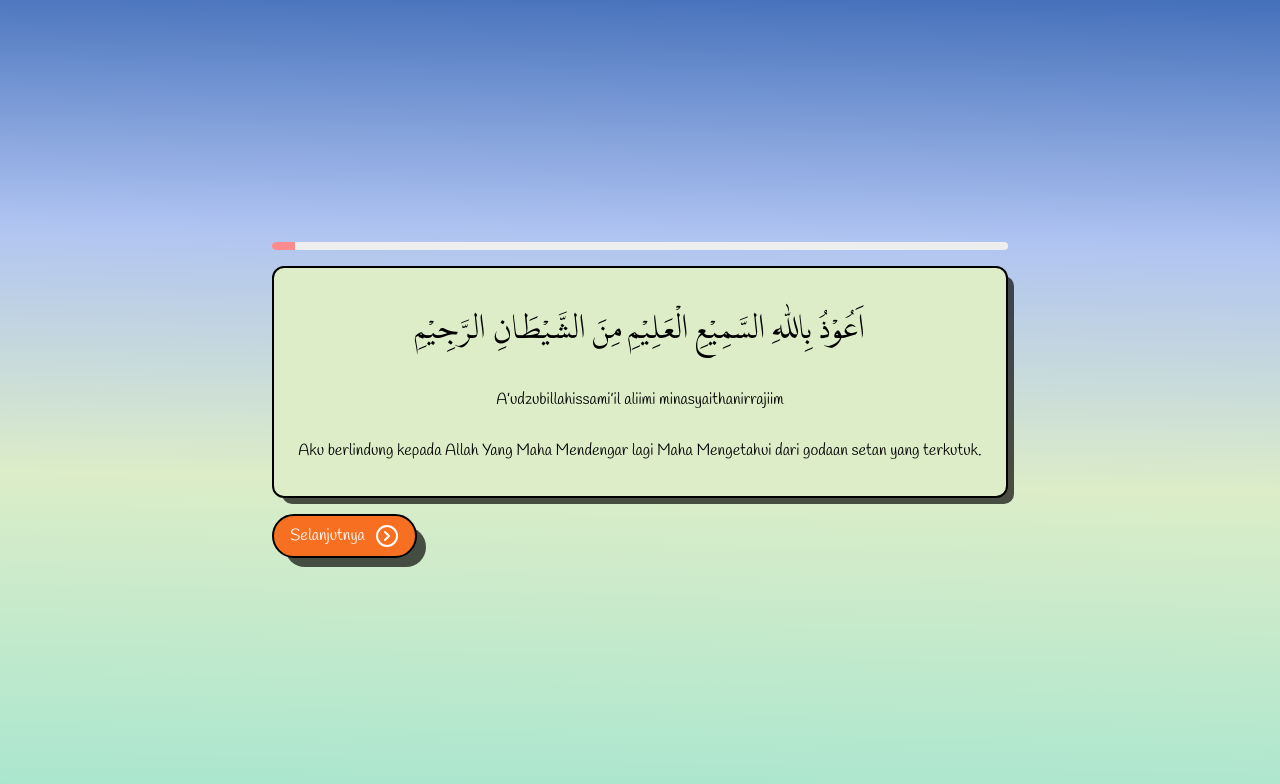
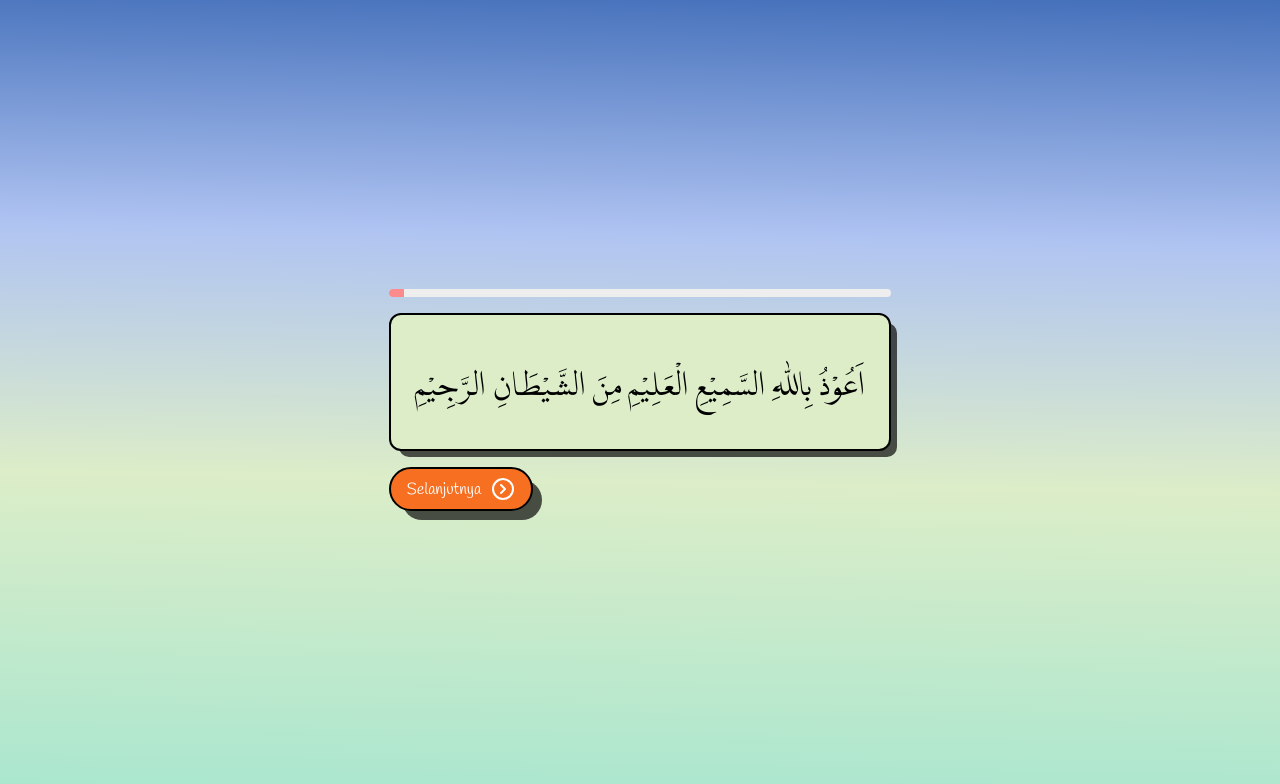
Before and after one commit to alfanfauzy/dzikir-almatsurat, a website: page index.html in a window 1280 px wide. Both pictures are taken after a click on the button "Mulai". Drawn offline with nearby package versions, Linux system fonts and the light colour scheme.

Commit message:
update(content): update content dzikir

```diff
--- a/dzikir.json
+++ b/dzikir.json
@@ -28,126 +28,154 @@
   },
   {
     "title": "Al-Ikhlas: 1-4",
+    "count": 3,
     "arabic": "بِسْمِ اللّٰهِ الرَّحْمٰنِ الرَّحِيْمِ ۝ قُلْ هُوَ اللّٰهُ اَحَدٌۚ ۝ اَللّٰهُ الصَّمَدُۚ ۝ لَمْ يَلِدْ وَلَمْ يُوْلَدْۙ ۝ وَلَمْ يَكُنْ لَّهٗ كُفُوًا اَحَدٌ",
     "transalation": "Aku berlindung kepada Allah Yang Maha Mendengar lagi Maha Mengetahui dari godaan setan yang terkutuk."
   },
   {
     "title": "Al-Falaq: 1-5",
+    "count": 3,
     "arabic": "بِسْمِ اللّٰهِ الرَّحْمٰنِ الرَّحِيْمِ ۝ قُلْ اَعُوْذُ بِرَبِّ الْفَلَقِۙ ۝ مِنْ شَرِّ مَا خَلَقَۙ ۝ وَمِنْ شَرِّ غَاسِقٍ اِذَا وَقَبَۙ ۝ وَمِنْ شَرِّ النَّفّٰثٰتِ فِى الْعُقَدِۙ ۝ وَمِنْ شَرِّ حَاسِدٍ اِذَا حَسَدَ",
     "transalation": "Aku berlindung kepada Allah Yang Maha Mendengar lagi Maha Mengetahui dari godaan setan yang terkutuk."
   },
   {
-    "title": "Al-Nass: 1-6",
+    "title": "An-Nass: 1-6",
+    "count": 3,
     "arabic": "بِسْمِ اللّٰهِ الرَّحْمٰنِ الرَّحِيْمِ . قُلْ اَعُوْذُ بِرَبِّ النَّاسِۙ ۝ مَلِكِ النَّاسِۙ ۝ اِلٰهِ النَّاسِۙ ۝ مِنْ شَرِّ الْوَسْوَاسِ ەۙ الْخَنَّاسِۖ ۝ الَّذِيْ يُوَسْوِسُ فِيْ صُدُوْرِ النَّاسِۙ ۝ مِنَ الْجِنَّةِ وَالنَّاسِ",
     "transalation": "Aku berlindung kepada Allah Yang Maha Mendengar lagi Maha Mengetahui dari godaan setan yang terkutuk."
   },
   {
-    "title": "#1: Dzikir (3x)",
+    "title": "#1: Dzikir",
+    "count": 3,
     "arabic": "أَصْبَحْنَا وَأَصْبَحَ الْمُلْكُ لِلّٰهِ،, وَالْحَمْدُ لِلّٰهِ لَا شَرِيْكَ لَهُ , لَا إِلَهَ إِلَّا هُوَ وَإِلَيْهِ النُّشُوْرُ",
     "transalation": "Aku berlindung kepada Allah Yang Maha Mendengar lagi Maha Mengetahui dari godaan setan yang terkutuk."
   },
   {
-    "title": "#2: Dzikir (3x)",
+    "title": "#2: Dzikir",
+    "count": 3,
     "arabic": "اَصْبَحْنَا عَلَى فِطْرَةِ الْإِسْلَامِ، وَكَلِمَةِ الْإِخْلَاصِ، وَعَلَى دِيْنِ نَبِيِّنَا مُحَمَّدٍ ﷺ وَعَلَى مِلَّةِ أَبِيْنَا إِبْرَاهِيْمَ حَنِيْفًا وَمَا كَانَ مِنَ الْمُشْرِكِيْنَ",
     "transalation": "Aku berlindung kepada Allah Yang Maha Mendengar lagi Maha Mengetahui dari godaan setan yang terkutuk."
   },
   {
-    "title": "#3: Dzikir (3x)",
+    "title": "#3: Dzikir",
+    "count": 3,
     "arabic": "اللّٰهُـمَّ إِنِّيْ أَصْبَحْتُ مِنْكَ فِيْ نِعْمَةٍ وَعَافِيَةٍ وَسِتْرٍ, فَأَتِمَّ عَلَيَّ نِعْمَتَكَ وَعَافِيَتَكَ وَسِتْرَكَ فِيْ الدِّيْنِ وَالدُّنْيَا وَالْأَخِرَةِ",
     "transalation": "Aku berlindung kepada Allah Yang Maha Mendengar lagi Maha Mengetahui dari godaan setan yang terkutuk."
   },
   {
-    "title": "#4: Dzikir (3x)",
+    "title": "#4: Dzikir",
+    "count": 3,
     "arabic": "اَللّٰهُـمَّ مَا أَصْبَحَ بِيْ مِنْ نِعْمَةٍ , أَوْ بِأَحَدٍ مِنْ خَلْقِكَ فَمِنْكَ وَحْدَكَ , لَا شَرِيْكَ لَكَ , فَلَكَ الْحَمْدُ , وَلَكَ الشُّكْرُ",
     "transalation": "Aku berlindung kepada Allah Yang Maha Mendengar lagi Maha Mengetahui dari godaan setan yang terkutuk."
   },
   {
-    "title": "#5: Dzikir (3x)",
+    "title": "#5: Dzikir",
+    "count": 3,
     "arabic": "يَارَبِّيْ لَكَ الْحَمْدُ كَمَا يَنْبَغِيْ لِجَلَالِ وَجْهِكَ الْكَرِيْمِ وَعَظِيْمِ سُلْطَانِكَ",
     "latin": "Yaa rabbi lakal hamdu kamaa yanbagii lijalaali wajhikal kariimi wa’azhiimi sulthanik.",
     "transalation": "Aku berlindung kepada Allah Yang Maha Mendengar lagi Maha Mengetahui dari godaan setan yang terkutuk."
   },
   {
-    "title": "#6: Dzikir (3x)",
-    "arabic": "رَضِتُ بِاللّٰهِ رَبَّا وَبِالْإِسْلاَمِ دِيْنَا وَبِمُحَمَّدٍ نَبِيًّا وَرَسُوْلاَ . رَبِّ زِدْ نِيْ عِلْمًـا وَرْزُقْنِـيْ فَهْمًـا وَاجْعَلْنِيْ مِنَ الصَّالِحِيْن",
+    "title": "#6: Dzikir",
+    "count": 3,
+    "arabic": "رَضِتُ بِاللّٰهِ رَبَّا وَبِالْإِسْلاَمِ دِيْنَا وَبِمُحَمَّدٍ نَبِيًّا وَرَسُوْلاَ",
     "latin": "radhitubillahi rabbaa wabil islaamidiinaa wabimuhammadin-nabiyyaan warasuulaa rabbi zidnii 'ilman warzuqnii fahmaa waj'alnii minash-shalihiina",
     "transalation": "Aku berlindung kepada Allah Yang Maha Mendengar lagi Maha Mengetahui dari godaan setan yang terkutuk."
   },
   {
-    "title": "#7: Dzikir (3x)",
+    "title": "#7: Dzikir",
+    "count": 3,
     "arabic": "سُبْحَانَ اللّٰهِ وَبِحَمْدِهِ عَدَدَ خَلْقِهِ وَرِضَا نَفْسِهِ وَزِنَةَ عَرْشِهِ وَمِدَادَ كَلِمَاتِهِ",
     "latin": "Subhaanallahi wa bihamdihi ‘adada khalqihi wa ridhaa nafsihi wa zinata ‘arsyihi wa midadaa kalimaatihi",
     "transalation": "Aku berlindung kepada Allah Yang Maha Mendengar lagi Maha Mengetahui dari godaan setan yang terkutuk."
   },
   {
-    "title": "#8: Dzikir (3x)",
+    "title": "#8: Dzikir",
+    "count": 3,
     "arabic": "بِسْمِ اللّٰهِ الَّذِي لَا يَضُرُّ مَعَ اسْمِهِ شَيْءٌ فِي الْأَرْضِ وَلَا فِي السَّمَاءِ وَهُوَ السَّمِيعُ الْعَلِيمُ",
     "latin": "Bismillahil-ladzii laa yadhurru ma’asmihi syaiun fiil ardhi walaa fissamaa-i wa huwassamii’ul ‘aliim.",
     "transalation": "Aku berlindung kepada Allah Yang Maha Mendengar lagi Maha Mengetahui dari godaan setan yang terkutuk."
   },
   {
-    "title": "#9: Dzikir (3x)",
+    "title": "#9: Dzikir",
+    "count": 3,
     "arabic": "اللّٰهُـمَّ إِنَّا نَعُوْذُبِكَ مِنْ أَنْ نُشْرِكَ بِكَ شَيْئًا نَعْلَمُهُ وَنَسْتَغْفِرُكَ لِمَا لَا نَعْلَمُهُ",
     "latin": "Allahumma inna na'uudzubika min an-nusyrika bika syaian na’lamuhu wa nastaghfiruka lima laa na’lamuhu",
     "transalation": "Aku berlindung kepada Allah Yang Maha Mendengar lagi Maha Mengetahui dari godaan setan yang terkutuk."
   },
   {
-    "title": "#10: Dzikir (3x)",
+    "title": "#10: Dzikir",
+    "count": 3,
     "arabic": "أَعُوْذُ بِكَلِمَاتِ اللّٰهِ التَّامَّاتِ مِنْ شَرِّ مَا خَلَقَ",
     "latin": "A’uudzu bikalimaatillahittaammaati min syarrimaa khalaq",
     "transalation": "Aku berlindung kepada Allah Yang Maha Mendengar lagi Maha Mengetahui dari godaan setan yang terkutuk."
   },
   {
-    "title": "#11: Dzikir (3x)",
+    "title": "#11: Dzikir",
+    "count": 3,
     "arabic": "اَللّٰهُـمَّ اِنِّى اَعُوْذُ بِكَ مِنَ الْهَمِّ وَالْحَزَنِ , وَاَعُوذُ بِكَ مِنَ الْعَجْزِ وَالْكَسَلِ , وَاَعُوذُ بِكَ مِنَ الْجُبْنِ وَالْبُخْلِ , وَاَعُوذُ بِكَ مِنْ غَلَبَةِ الدَّيْنِ وَقَهْرِ الرِّ جَالِ",
     "latin": "Allahumma inni a’uudzu bika minal hammi wal hazani wa a’uudzu bika minal ‘ajzi wal kasali wa ‘auudzu bika minal jubni wal bukhli wa a’uudzu bika min ghalabatiddaini wa qahrirrijal.",
     "transalation": "Aku berlindung kepada Allah Yang Maha Mendengar lagi Maha Mengetahui dari godaan setan yang terkutuk."
   },
   {
-    "title": "#12: Dzikir (3x)",
-    "arabic": "اللّٰهُـمَّ عَافِنِي فِي بَدَنِي،, اللّٰهُـمَّ عَافِنِي فِي سَمْعِي،, اللّٰهُـمَّ عَافِنِي فِي بَصَرِي،, اللّٰهُـمَّ عَافِنِيْ فِيْ قَلْبِيْ",
+    "title": "#12: Dzikir",
+    "count": 3,
+    "arabic": "اللّٰهُـمَّ عَافِنِي فِي بَدَنِي،, اللّٰهُـمَّ عَافِنِي فِي سَمْعِي،, اللّٰهُـمَّ عَافِنِي فِي بَصَرِي",
     "latin": "Allahumma ‘aafinii fii badanii, Allahumma ‘aafinii fii sam’ii, Allahumma ‘aa finii fii basharii, Allahumma 'aafinii fii qalbii.",
     "transalation": "Aku berlindung kepada Allah Yang Maha Mendengar lagi Maha Mengetahui dari godaan setan yang terkutuk."
   },
   {
-    "title": "#13: Dzikir (3x)",
+    "title": "#13: Dzikir",
+    "count": 3,
+    "arabic": "اللّٰهُـمَّ إِنِّي أَعُوْذُبِكَ مِنَ الْكُفْرِ وَالْفَقْرِ, وَأَعُوْذُبِكَ مِنْ عَذَابِ الْقَبْرِ, لَآ إِلَهَ إِلَّا أَنْتَ",
+    "latin": "Allahumma innii a‘uudzu bika minal kufri wal faqri, Allahumma inni ‘auudzu bika min ‘adzaabil qabri, laa ilaaha illa anta.",
+    "transalation": "Aku berlindung kepada Allah Yang Maha Mendengar lagi Maha Mengetahui dari godaan setan yang terkutuk."
+  },
+  {
+    "title": "#14: Dzikir",
+    "count": 3,
     "arabic": "اَللّٰهُـمَّ أَنْتَ رَ بِّيْ لاَ إِلَهَ إِلاَّ أَنْتَ،, خَلَقْتَنِيْ وَأَنَا عَبْدُكَ،, وَأَنَا عَلَى عَهْدِكَ وَوَعْدِكَ مَا اسْتَطَعْتُ،, أَعُوْذُ بِكَ مِنْ شَرِّ مَا صَنَعْتُ،, أَبُوْءُ لَكَ بِنِعْمَتِكَ عَلَيَّ،, وَأَبُوْءُ بِذَنْبِيْ فَاغْفِرْ لِيْ فَإِنَّهُ لاَ يَغْفِرُ الذُّنُوْبَ إِلاَّ أَنْتَ",
     "latin": "Allahumma anta rabbi laa ilaha illa anta khalaqtanii wa anaa ‘abduka wa anaa ‘alaa ‘ahdika wa wa’dika maastatha’tu a’udzuubika min syarrimaa shana’tu abuu-u laka bini’matika ‘alaiyya wa abuu-u bizanbii faaghfirlii fainnahu laa yaghfiru dzunuuba illa anta",
     "transalation": "Aku berlindung kepada Allah Yang Maha Mendengar lagi Maha Mengetahui dari godaan setan yang terkutuk."
   },
   {
-    "title": "#14: Dzikir (3x)",
-    "arabic": "أَسْتَغْفِرُ اللّٰهَ الَّذِي لَآ إِلَهَ إِلَّا هُوَ الْحَيُّ الْقَيُّومُ وَأَتُوبُ إِلَيْهِ",
+    "title": "#15: Dzikir",
+    "count": 3,
+    "arabic": "أَسْتَغْفِرُ اللَّهَ الْعَظِيمَ الَّذِي لَا إلهَ إِلَّا هُوَ الْحَيَّ الْقَيُّومَ وَأَتُوبُ إِلَيْهِ",
     "latin": "Astagfirullah, alladzii laa ilaaha illa huwal haiyyul qayyuum wa atuubu ilaih",
     "transalation": "Aku berlindung kepada Allah Yang Maha Mendengar lagi Maha Mengetahui dari godaan setan yang terkutuk."
   },
   {
-    "title": "Shalawat Nabi (10x)",
+    "title": "Shalawat Nabi",
+    "count": 10,
     "arabic": "اللّٰهُـمَّ صَلِّ عَلَى سَيِّدِنَا مُحَمَّدٍ وَعَلَى آلِ سَيِّدِنَا مُحَمَّدٍ،, كَمَا صَلَّيْتَ عَـلَى سَيِّدِنَا إِبْرَاهِيْمَ وَعَلَى آلِ سَيِّدِنَا إِبْرَاهِيْمَ،, وَبَارِكْ عَلَى سَيِّدِنَا مُحَمَّدٍ وَعَلَى آلِ سَيِّدِنَا مُحَمَّدٍ،, كَمَا بَارَكْتَ عَلَى سَيِّدِنَا إِبْرَاهِيْمَ وَعَلَى آلِ سَيِّدِنَا إِبْرَاهِيْمَ , فِيْ الْعَالَمِيْنَ، إِنَّكَ حَمِيْدٌ مَجِيْدٌ",
     "latin": "Allaahumma shalli 'alaa sayyidinaa muhammadin wa 'alaa aalii sayyidinaa muhammadin, kamaa shallaita 'alaa sayyidinaa ibraahiima wa 'alaa aali sayyidinaa ibraahiim, wa baarik 'alaa sayyidinaa muhammadin wa 'alaa aali sayyidinaa muhammadin, kamaa baarakta 'alaa sayyidina ibraahiima wa 'alaa aali sayyidina ibraahiima, fil 'aalamiina innaka hamiidun majiid.",
     "transalation": "Aku berlindung kepada Allah Yang Maha Mendengar lagi Maha Mengetahui dari godaan setan yang terkutuk."
   },
   {
-    "title": "Tasbih (100x)",
+    "title": "Tasbih",
+    "count": 100,
     "arabic": "سُبْحَانَ اللّٰهِ،, وَالْحَمْدُ لِلّٰهِ،, وَلَآ إِلَهَ إِلَّا اللّٰهُ،, وَاللّٰهُ أَكْبَرُ",
     "latin": "Subhaanallah wal hamdu lillahi wa laa ilaa ha illallahu wallahu akbar.",
     "transalation": "Aku berlindung kepada Allah Yang Maha Mendengar lagi Maha Mengetahui dari godaan setan yang terkutuk."
   },
   {
-    "title": "Tahlil (10x)",
+    "title": "Tahlil",
+    "count": 10,
     "arabic": "لَآ إِلَـهَ إِلَّا اللّٰهُ وَحْدَهُ لَاشَرِيْكَ لَهُ , لَهُ الْمُلْكُ وَلَهُ الْحَمْدُ يُحْيِيْ وَيُمِيْتُ وَهُوَ عَلَى كُلِّ شَيْءٍ قَدِيْرُ",
     "latin": "Laa ilaaha illallaahu wahdahu laa syariikalah, lahul mulku walahul hamdu yuhyii wa yumiitu wa huwa 'alaa kulli syai-in qadiir.",
     "transalation": "Aku berlindung kepada Allah Yang Maha Mendengar lagi Maha Mengetahui dari godaan setan yang terkutuk."
   },
   {
-    "title": "Tasbih (3x)",
+    "title": "Tasbih",
+    "count": 3,
     "arabic": "سُبْحَانَكَ اللّٰهُـمَّ وَبِحَمْدِكَ , أَشْهَدُ أَنْ لَآ إِلَهَ إِلَّآ أَنْتَ،, أَسْتَغْفِرُكَ وَأَتُوْبُ إِلَيْكَ",
     "latin": "Subhaanakallaahumma wa bihamdika asyhadu alla ilaaha illaa anta astaghfiruka wa atuubu ilaika.",
     "transalation": "Aku berlindung kepada Allah Yang Maha Mendengar lagi Maha Mengetahui dari godaan setan yang terkutuk."
   },
   {
     "title": "Do'a",
-    "arabic": "اللّٰهُـمَّ صَلِّ عَلَى سَيِّدِنَا مُحَمَّدٍ عَبْدِكَ وَرَسُوْلِكَ النَّبِيِّ الْأُمِّيِّ وَعَلَى آلِهِ وَصَحْبِهِ وَسَلِّمْ تَسْلِيْمًا عَدَدَمَا أَحَاطَ بِهِ عِلْمُكَ وَخَطَّ بِهِ قَلَمُكَ وَأَحْصَاهُ كِتَابُكَ،, وَارْضَ اللَّهُمَّ عَنْ سَادَاتِنَا أَبِي بَكْرٍ وَعُمَرَ وَعُثْمَانَ وَعَلِيٍّ،, وَعَنِ الصَّحَابَةِ أَجْمَعِيْنَ،, وَعَنِ التَّابِعِيْنَ وَتَابِعِيْهِمْ بِإِحْسَانٍ إِلَى يَوْمِ الدِّيْنِ",
+    "arabic": "اَللَّهُمَّ صَلِّ عَلَى سَيِّدِنَا مُحَمَّدٍ عَبْدِكَ وَنَبِيِّكَ وَرَسُوْلِكَ النَّبِيِّ الأُمِّيِّ وَعَلَى آلِهِ وَصَحْبِهِ وَسَلِّمْ تَسْلِيْمًا عَدَدَ مَا أَحَاطَ بِهِ عِلْمُكَ وَخَطَّ بِهِ قَلَمُكَ وَأَحْصَاهُ كِتَابُكَ، وَارْضَ اللَّهُمَّ عَنْ سَادَاتِنَا أَبِيْ بَكْرٍ وَعُمَرَ وَعُثْمَانَ وَعَلِيْ، وَعَنِ الصَّحَابَةِ أَجْمَعِيْنَ، وَعَنِ التَّابِعِيْنَ وَتَابِعِيْهِمْ بِإِحْسَانٍ إِلَى يَوْمِ الدِّيْن",
     "latin": "Allaahumma shalli 'alaa sayyidina muhammadin 'abdika wa nabiyyika wa rosuulikannabiyyil ummiyyi wa 'alaa aalihi wa shahbihi wa sallama tasliiman 'adada maa ahaatha bihi 'ilmuka wa khath-thabihi qalamuka wa ahshaahu kitaabuka, wardhallaahumma 'an saadaatinaa abii bakrin wa 'umara wa 'utsmaana wa 'alii, wa 'anish-shahaabat i ajma'iin, wa 'anit-taabi'iina wa taabi'iihim bi ihsaanin ilaa yaumiddiin.",
     "transalation": "Aku berlindung kepada Allah Yang Maha Mendengar lagi Maha Mengetahui dari godaan setan yang terkutuk."
   },
@@ -159,7 +187,7 @@
   },
   {
     "title": "Ali-Imran: 26-27",
-    "arabic": "قُلِ اللَّهُمَّ مٰلِكَ الْمُلْكِ تُؤْتِى الْمُلْكَ مَنْ تَشَاۤءُ وَتَنْزِعُ الْمُلْكَ مِمَّنْ تَشَاۤءُۖ وَتُعِزُّ مَنْ تَشَاۤءُ وَتُذِلُّ مَنْ تَشَاۤءُ ۗ بِيَدِكَ الْخَيْرُ ۗ اِنَّكَ عَلٰى كُلِّ شَيْءٍ قَدِيْرٌ ۝ تُوْلِجُ الَّيْلَ فِى النَّهَارِ وَتُوْلِجُ النَّهَارَ فِى الَّيْلِ وَتُخْرِجُ الْحَيَّ مِنَ الْمَيِّتِ وَتُخْرِجُ الْمَيِّتَ مِنَ الْحَيِّ وَتَرْزُقُ مَنْ تَشَاۤءُ بِغَيْرِ حِسَابٍ ۝",
+    "arabic": "قُلِ اللَّهُمَّ مِٰكَ الْمُلْكِ تُؤْتِى الْمُلْكَ مَنْ تَشَاۤءُ وَتَنْزِعُ الْمُلْكَ مِمَّنْ تَشَاۤءُۖ وَتُعِزُّ مَنْ تَشَاۤءُ وَتُذِلُّ مَنْ تَشَاۤءُ ۗ بِيَدِكَ الْخَيْرُ ۗ اِنَّكَ عَلٰى كُلِّ شَيْءٍ قَدِيْرٌ ۝ تُوْلِجُ الَّيْلَ فِى النَّهَارِ وَتُوْلِجُ النَّهَارَ فِى الَّيْلِ وَتُخْرِجُ الْحَيَّ مِنَ الْمَيِّتِ وَتُخْرِجُ الْمَيِّتَ مِنَ الْحَيِّ وَتَرْزُقُ مَنْ تَشَاۤءُ بِغَيْرِ حِسَابٍ ۝",
     "latin": "Qulillahumma malikal mulki tu’tilmulka man tasaa’u watanzi’ul mulka mimmantasaa’u watu ’ijzu mantasaa’u wa tudzillu mantasaa’u biyadikal khairu innaka ’ala kulli syai-in qadiir. ۝ Tuulijul laila fiinnahaari wa tuulijunnahaara fillaili wa tukhrijul hayya minal mayyiti wa tukhrijul mayyita minal hayyi wa tarzuqu mantasyaa’u bighairi hisaabin.",
     "transalation": "Aku berlindung kepada Allah Yang Maha Mendengar lagi Maha Mengetahui dari godaan setan yang terkutuk."
   },
--- a/scripts.js
+++ b/scripts.js
@@ -47,14 +47,15 @@ function initSlider() {
         setTimeout(() => {
             const item = dzikirData[index];
             contentEl.innerHTML = `
+                <div class="container-content-title">
                     ${
                         item.title
                             ? `<h3 class="content-title">${item.title}</h3>`
                             : ""
                     }
+                    ${item.count ? `<span class="content-count">${item.count}X</span>` : ""}
+                </div>
                 <p class="arabic" dir="rtl" lang="ar">${item.arabic}</p>
-                <p class="latin">${item.latin}</p>
-                <p class="translation">${item.transalation}</p>
             `;
 
             contentEl.classList.remove("slide-out-left", "slide-out-right");
@@ -154,7 +155,9 @@ if ("serviceWorker" in navigator) {
     window.addEventListener("load", () => {
         navigator.serviceWorker
             .register("/sw.js")
-      .then((reg) => console.log("✅ Service worker registered", reg.scope))
+            .then((reg) =>
+                console.log("✅ Service worker registered", reg.scope)
+            )
             .catch((err) =>
                 console.error("❌ Service worker registration failed:", err)
             );
```
Also changed, not shown: index.html (+0 -1 lines), style.css (+18 -0 lines). Lines whose indentation alone changed are shown as unchanged.
